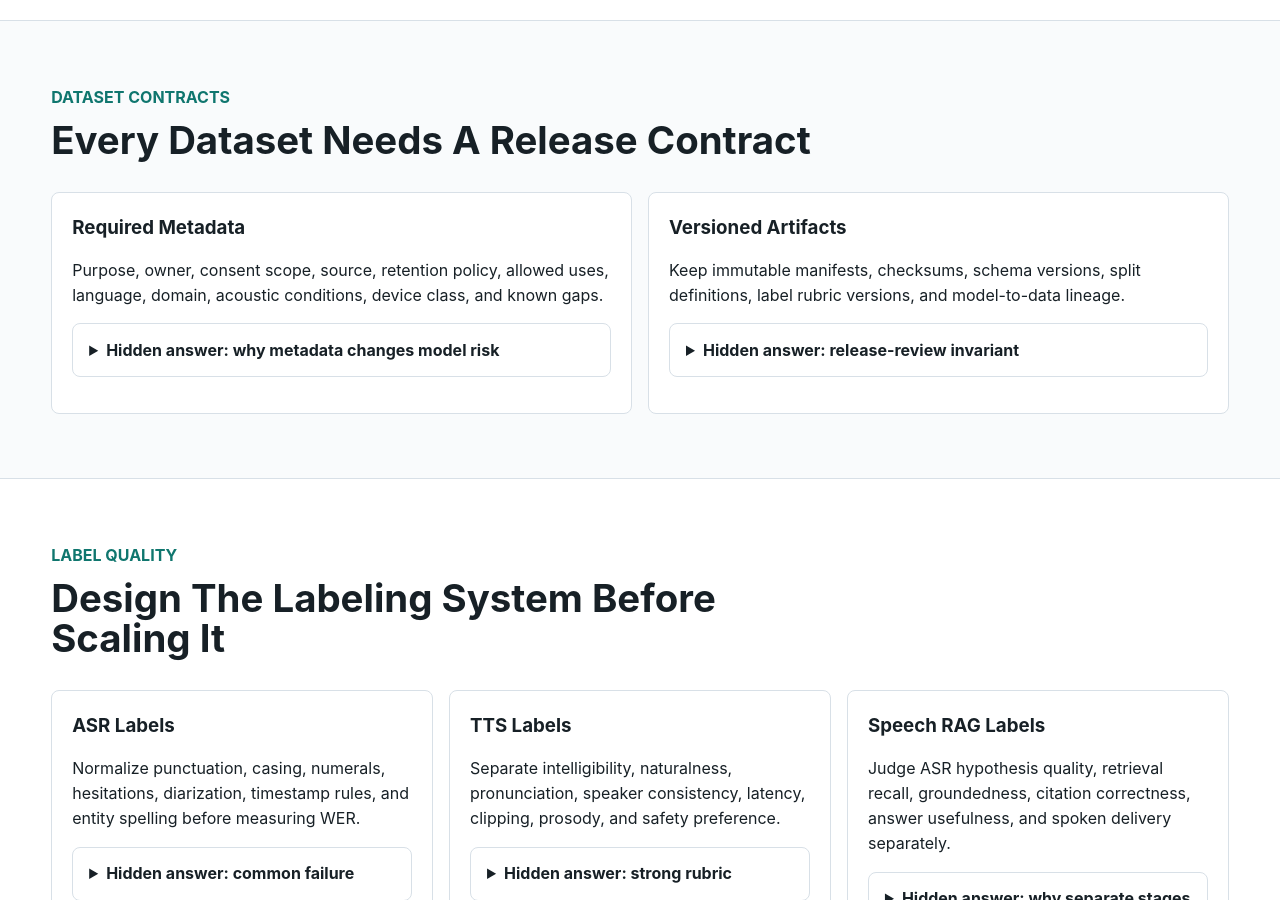
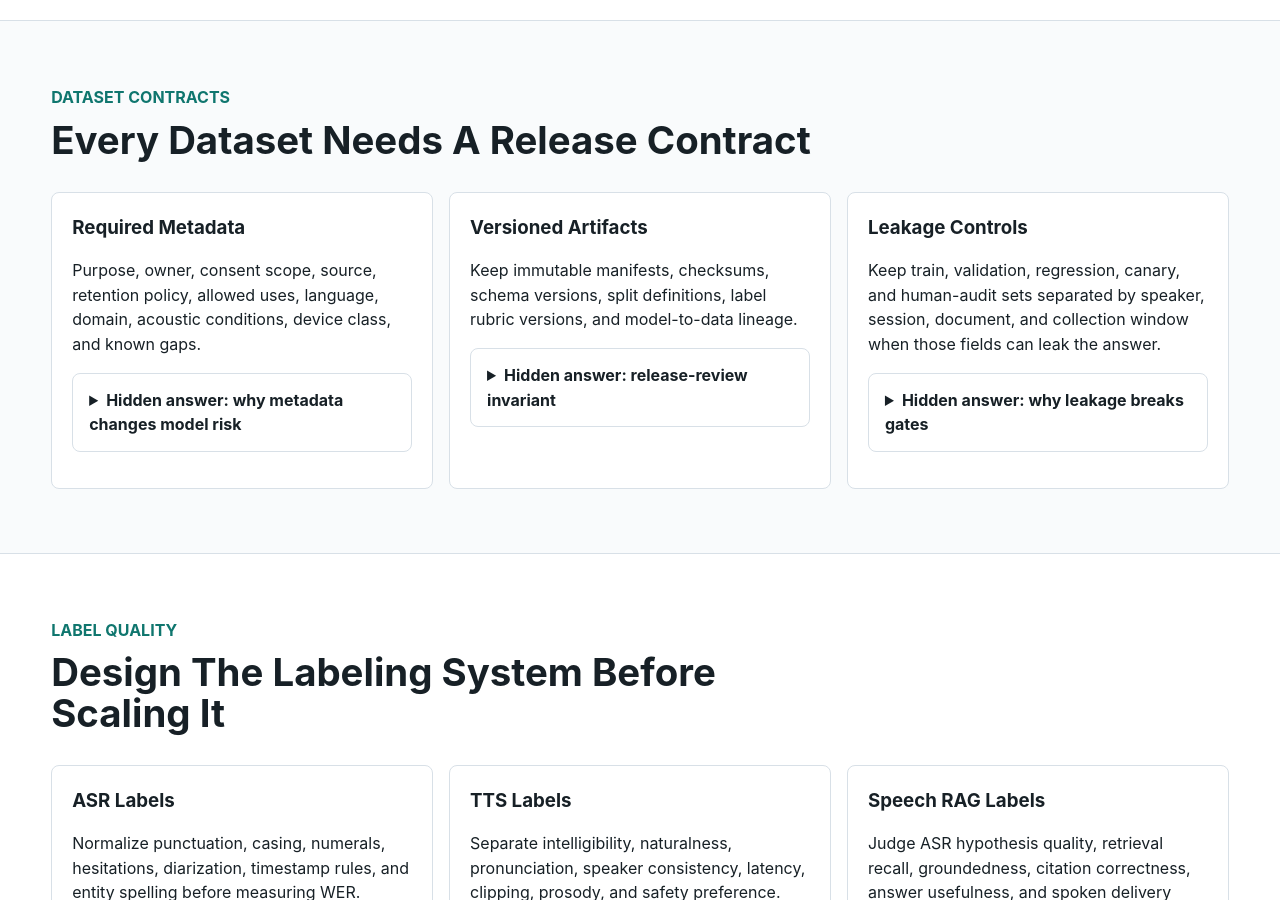
Before and after one commit to kennethli319/kennethli319.github.io, a Jekyll site: the page audio-text-ml-course/lessons/speech-data-eval-ops.html, which Jekyll copies as it is, in a window 1280 px wide and 900 px high, scrolled down 1126 px. Built offline with Jekyll 4.4.1, drawn with Linux system fonts in a browser that asks for light colours; some of the changed text lies outside the part shown.

Commit message:
Update speech data eval ops lesson

```diff
--- a/audio-text-ml-course/lessons/speech-data-eval-ops.html
+++ b/audio-text-ml-course/lessons/speech-data-eval-ops.html
@@ -63,7 +63,7 @@
         <p class="eyebrow">Dataset Contracts</p>
         <h2>Every Dataset Needs A Release Contract</h2>
       </div>
-      <div class="grid two">
+      <div class="grid three">
         <article class="card">
           <h3>Required Metadata</h3>
           <p>Purpose, owner, consent scope, source, retention policy, allowed uses, language, domain, acoustic conditions, device class, and known gaps.</p>
@@ -88,6 +88,21 @@
               which slices regressed, and which users could be affected. If
               the team cannot answer those questions, rollback and debugging
               become guesswork.
+            </p>
+          </details>
+        </article>
+        <article class="card">
+          <h3>Leakage Controls</h3>
+          <p>Keep train, validation, regression, canary, and human-audit sets separated by speaker, session, document, and collection window when those fields can leak the answer.</p>
+          <details class="qa">
+            <summary>Hidden answer: why leakage breaks gates</summary>
+            <p>
+              Speech systems can memorize recurring speakers, prompts,
+              document passages, room acoustics, or vendor transcripts. If the
+              same source appears in training and release evals, the gate may
+              reward memorization instead of measuring quality on future
+              traffic. Treat any promoted production sample as lineage-tracked
+              data with explicit split eligibility.
             </p>
           </details>
         </article>
@@ -149,7 +164,10 @@
           Slice gates should pair point estimates with enough support to make
           the decision meaningful. A five-utterance slice can reveal a risk,
           but it should usually trigger more review or targeted sampling
-          rather than a confident ship/no-ship call by itself.
+          rather than a confident ship/no-ship call by itself. Keep holdout
+          suites stable enough for trend comparisons, and route newly mined
+          production failures through a separate triage set before they become
+          training or regression data.
         </p>
       </div>
       <article class="prompt">
```
